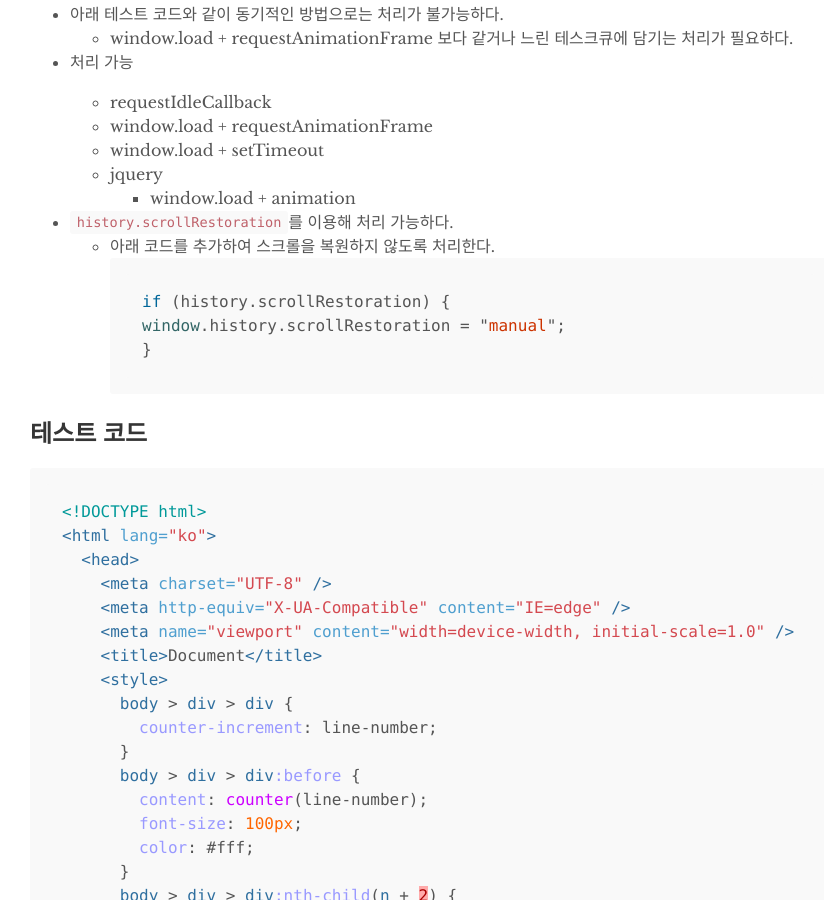
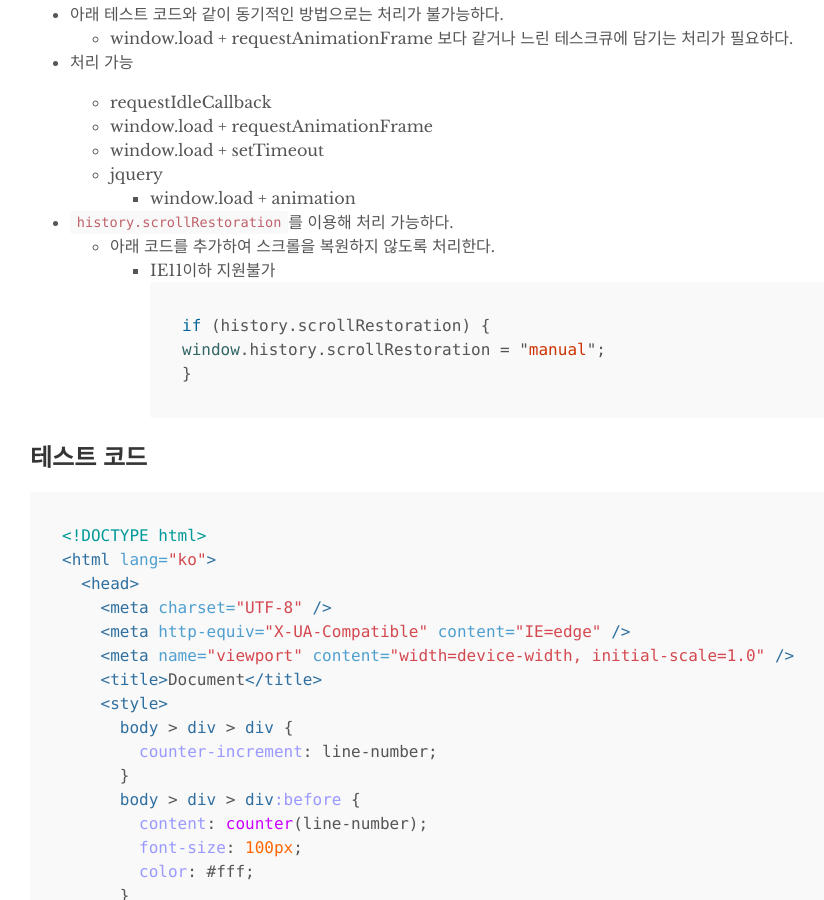
Before and after one commit to odini85/odini85.github.io, a Jekyll site: the page built from _posts/2021-04-12-페이지-로드시-스크롤-이동.md, in a window 1280 px wide and 900 px high, scrolled down 1060 px. Shown: the whole window, without its empty margins (210-1034 px from the left). Built offline with Jekyll 4.4.1, drawn with Linux system fonts in a browser that asks for light colours; our own code applies the rules of GitHub Pages for plain Markdown files.

Commit message:
페이지 로드시 스크롤 이동 수정

````diff
--- a/_posts/2021-04-12-페이지-로드시-스크롤-이동.md
+++ b/_posts/2021-04-12-페이지-로드시-스크롤-이동.md
@@ -39,6 +39,7 @@
 
 - `history.scrollRestoration`를 이용해 처리 가능하다.
   - 아래 코드를 추가하여 스크롤을 복원하지 않도록 처리한다.
+    - IE11이하 지원불가
   ```js
   if (history.scrollRestoration) {
     window.history.scrollRestoration = "manual";
````
